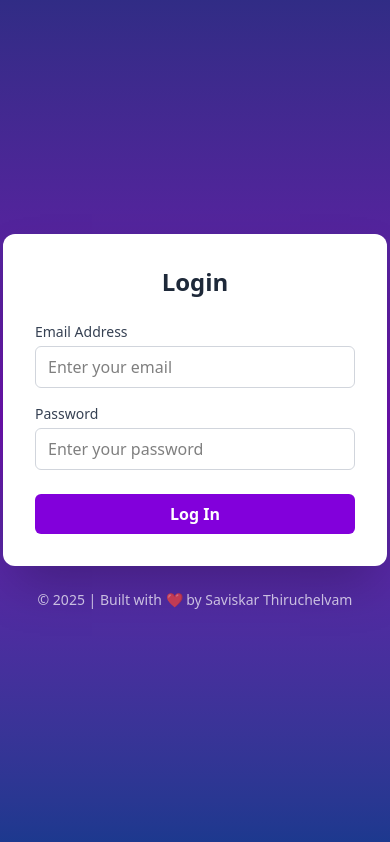
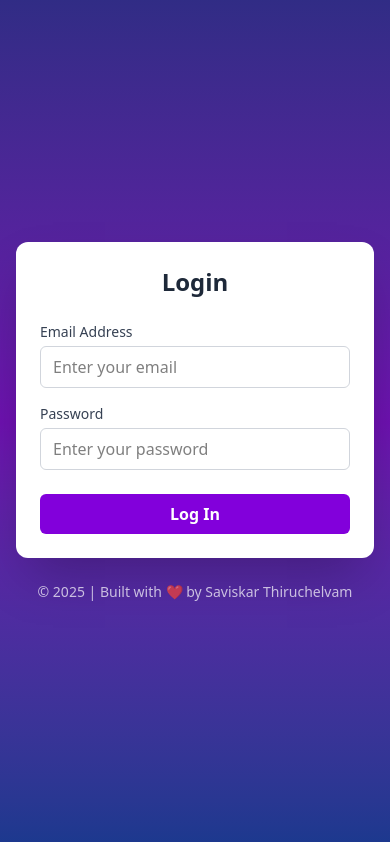
Before and after one commit to Saviskar/welcare-frontend, a React (Vite) app: page / in a window 390 px wide. Built offline with nearby package versions, Linux system fonts and the light colour scheme.

Commit message:
Made Login Page Responsive

```diff
--- a/src/pages/LoginPage.jsx
+++ b/src/pages/LoginPage.jsx
@@ -3,9 +3,9 @@ import FormInput from "../components/FormInput";
 
 function LoginPage() {
   return (
-    <div className="min-h-screen bg-gradient-to-b from-indigo-900 via-purple-800 to-blue-900 flex flex-col items-center justify-center">
-      <div className="bg-white p-8 rounded-xl shadow-2xl w-96">
-        <h2 className="text-2xl font-bold mb-6 text-center text-gray-800">
+    <div className="min-h-screen bg-gradient-to-b from-indigo-900 via-purple-800 to-blue-900 flex flex-col items-center justify-center px-4">
+      <div className="bg-white p-6 sm:p-8 rounded-xl shadow-2xl w-full max-w-sm">
+        <h2 className="text-2xl sm:text-3xl font-bold mb-6 text-center text-gray-800">
           Login
         </h2>
         <form>
@@ -35,7 +35,7 @@ function LoginPage() {
       </div>
 
       {/* Developer identity footer */}
-      <p className="mt-6 text-sm text-white opacity-70">
+      <p className="mt-6 text-sm text-white opacity-70 text-center px-4">
         © {new Date().getFullYear()} | Built with ❤️ by Saviskar Thiruchelvam
       </p>
     </div>
```
